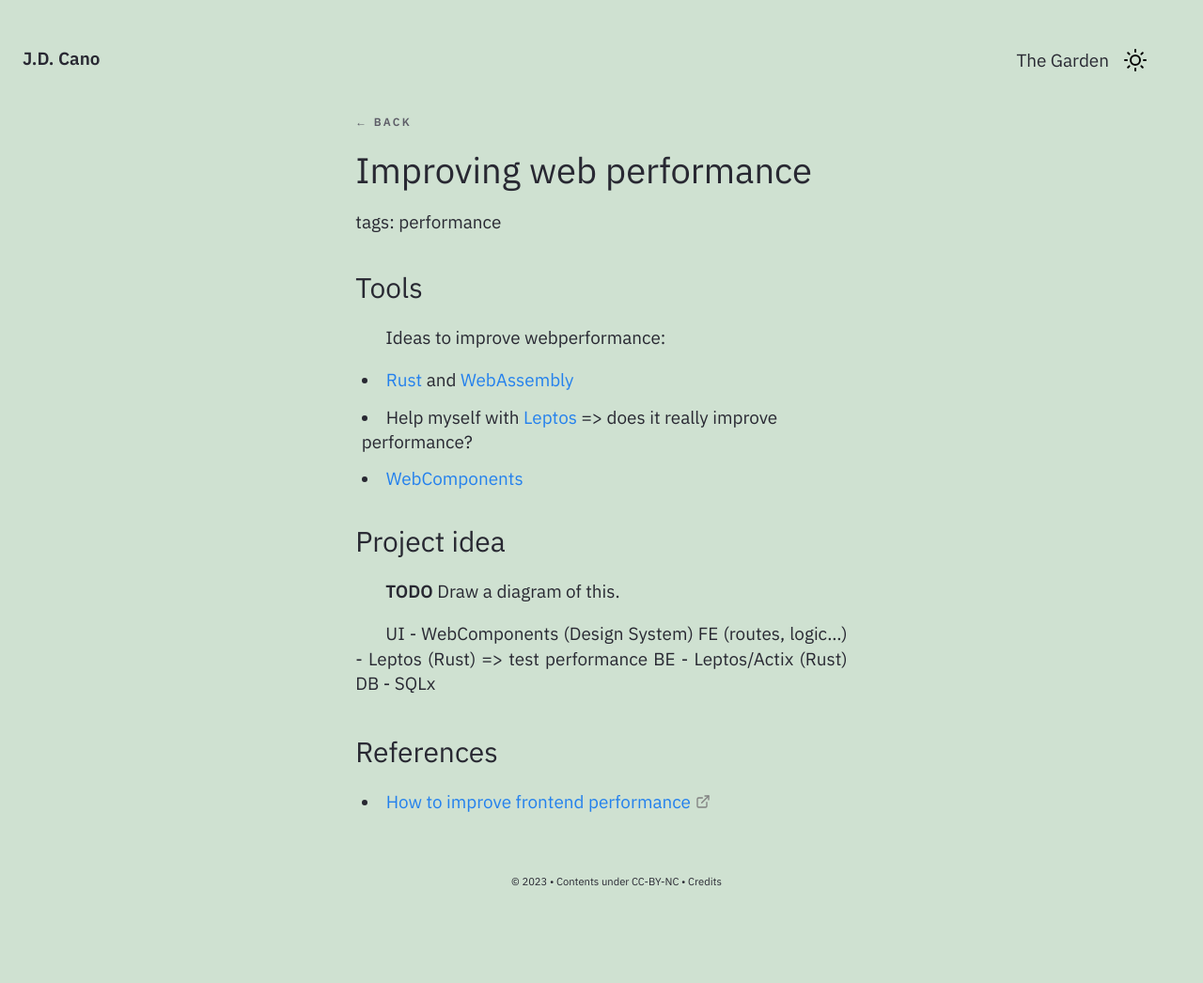
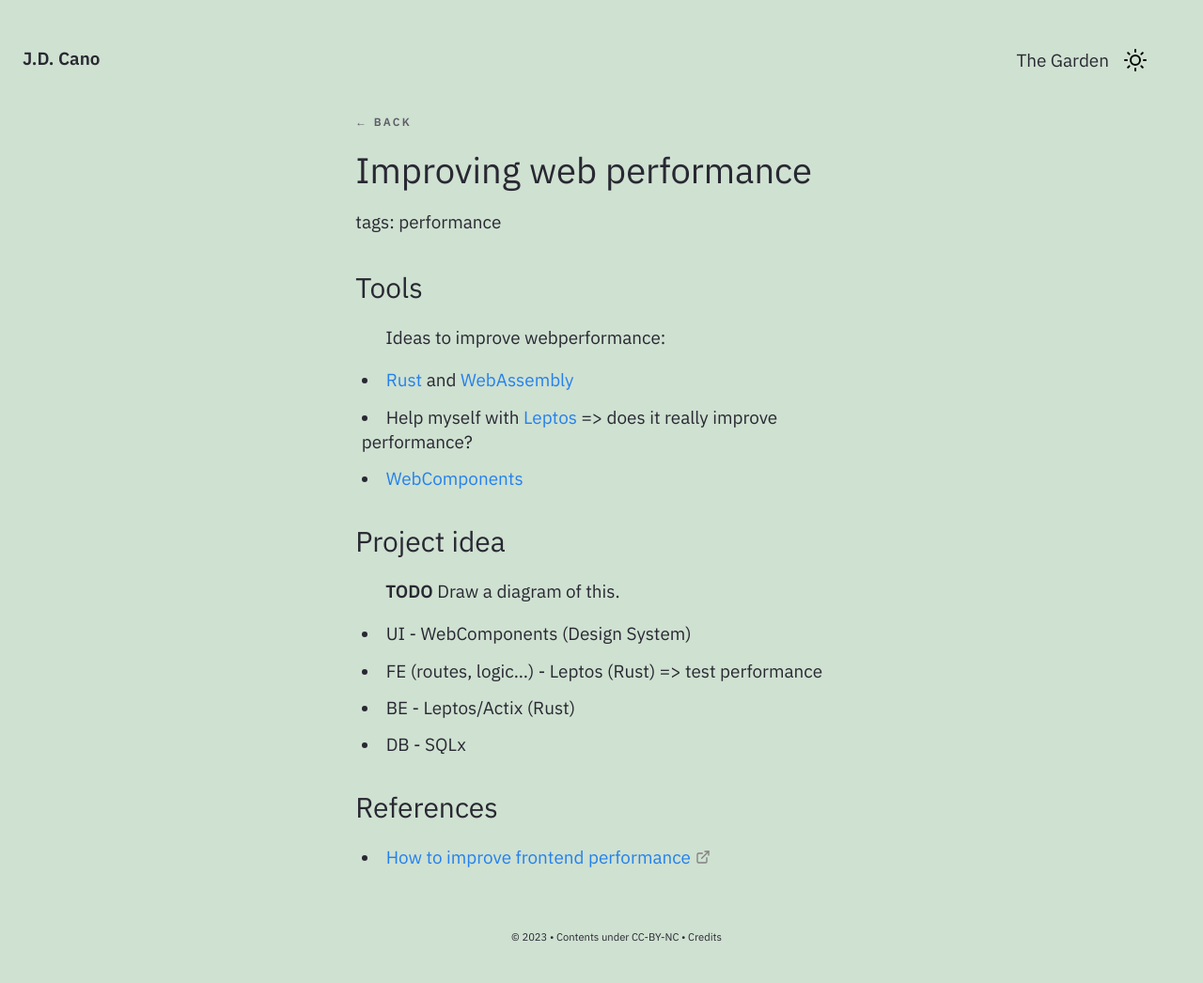
Before and after one commit to Gorzas/gorzas.github.io, a Jekyll site: the page built from _notes/Public/tech/Improving web performance.md, in a window 1280 px wide. Shown: the whole page at 94% size. Built offline with Jekyll 4.4.1, drawn with Linux system fonts in a browser that asks for light colours; before the commit the page ends 987 px from its top, so only the background shows below that.

```diff
--- a/_notes/Public/tech/Improving web performance.md
+++ b/_notes/Public/tech/Improving web performance.md
@@ -19,10 +19,10 @@ Ideas to improve webperformance:
 
 **TODO** Draw a diagram of this.
 
-UI - WebComponents (Design System)
-FE (routes, logic...) - Leptos (Rust) => test performance
-BE - Leptos/Actix (Rust)
-DB - SQLx
+- UI - WebComponents (Design System)
+- FE (routes, logic...) - Leptos (Rust) => test performance
+- BE - Leptos/Actix (Rust)
+- DB - SQLx
 
 
 ### References
```
